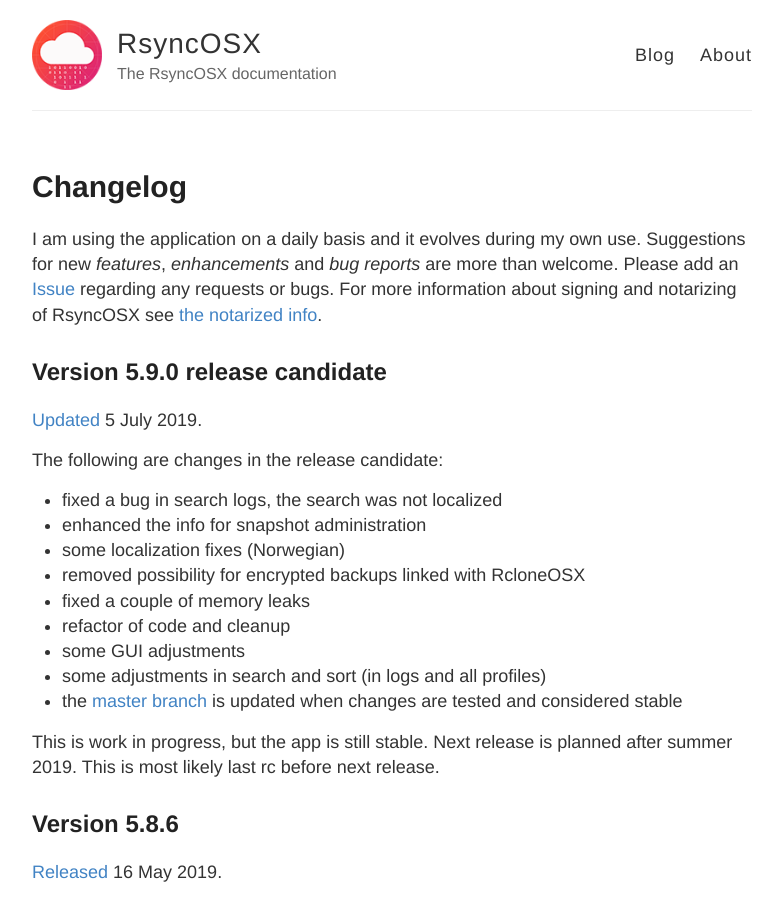
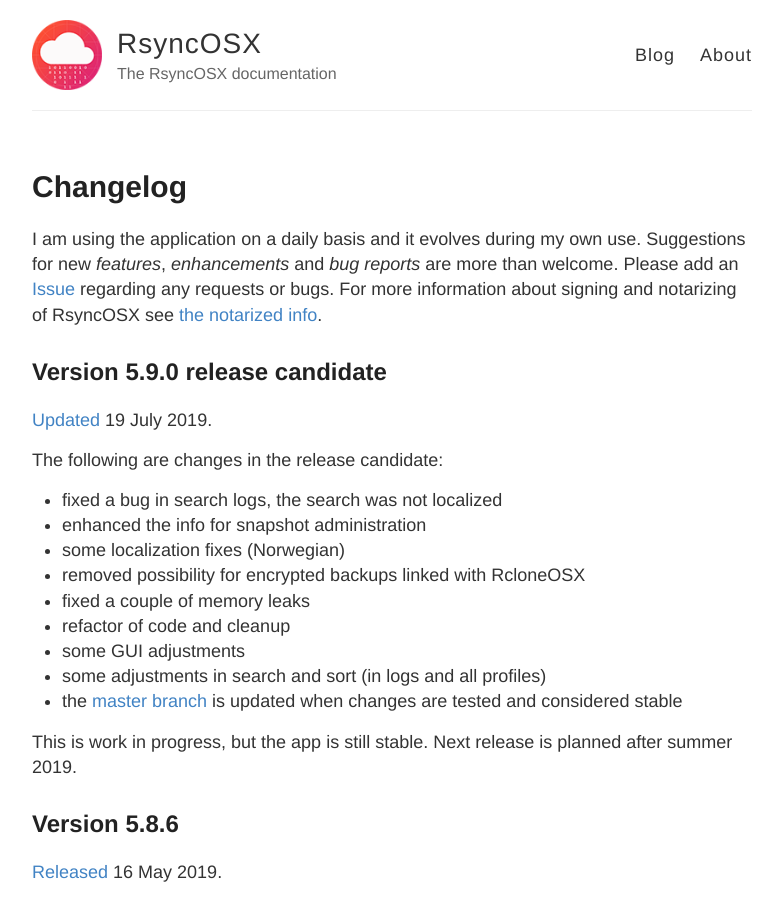
Before and after one commit to d2s/Documentation, a Jekyll site: the page built from _posts/2018-04-10-Changelog.md, in a window 1280 px wide and 900 px high. Shown: the whole window, without its empty margins (248-1030 px from the left). Built offline with Jekyll 4.4.1, drawn with Linux system fonts in a browser that asks for light colours.

Commit message:
Update 2018-04-10-Changelog.md

```diff
--- a/_posts/2018-04-10-Changelog.md
+++ b/_posts/2018-04-10-Changelog.md
@@ -7,7 +7,7 @@ I am using the application on a daily basis and it evolves during my own use. Su
 
 ## Version 5.9.0 release candidate
 
-[Updated](https://github.com/rsyncOSX/RsyncOSX/releases/tag/v5.9.0rc) 5 July 2019.
+[Updated](https://github.com/rsyncOSX/RsyncOSX/releases/tag/v5.9.0rc) 19 July 2019.
 
 The following are changes in the release candidate:
 
@@ -21,7 +21,7 @@ The following are changes in the release candidate:
 - some adjustments in search and sort (in logs and all profiles)
 - the [master branch](https://github.com/rsyncOSX/RsyncOSX) is updated when changes are tested and considered stable
 
-This is work in progress, but the app is still stable. Next release is planned after summer 2019. This is most likely last rc before next release.
+This is work in progress, but the app is still stable. Next release is planned after summer 2019.
 
 ## Version 5.8.6
 
```
